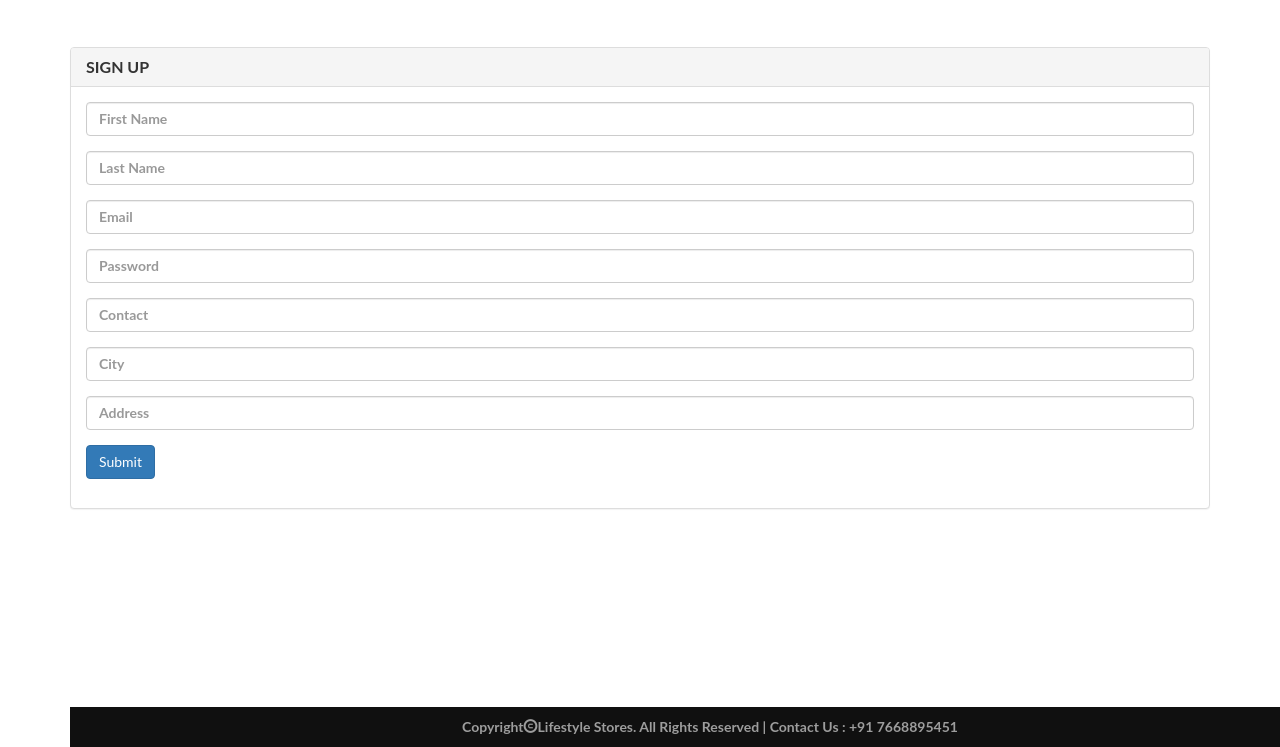
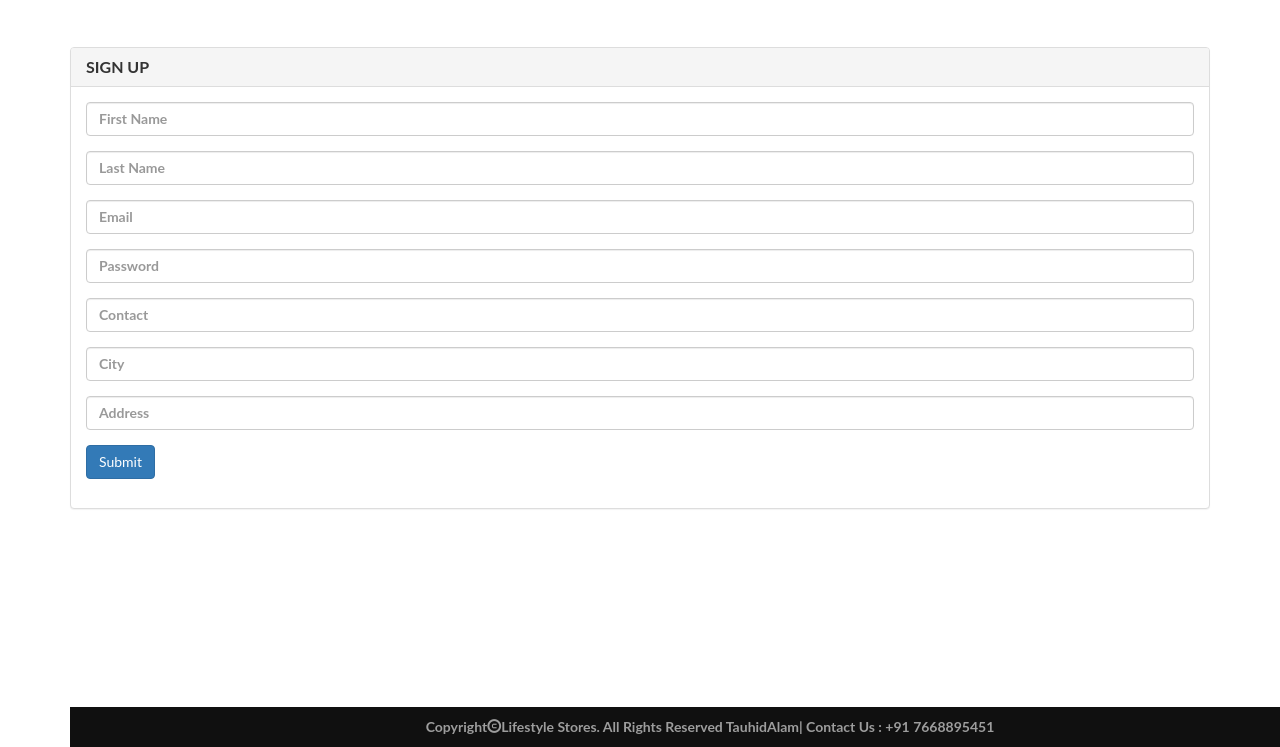
Before and after one commit to webdevelopertt/ecommerce.github.io, a plain HTML site: page SignUp.html in a window 1280 px wide. Shown: the part 53-800 px from the top of the page. Drawn offline with nearby package versions, Linux system fonts and the light colour scheme.

Commit message:
Update SignUp.html

```diff
--- a/SignUp.html
+++ b/SignUp.html
@@ -67,7 +67,7 @@
  <footer>
   <div class="container">
   Copyright<span class="glyphicon glyphicon-copyright-mark"></span>Lifestyle Stores.
-  All Rights Reserved | Contact Us : +91 7668895451
+  All Rights Reserved TauhidAlam| Contact Us : +91 7668895451
 </div>
 </footer>
 
```
